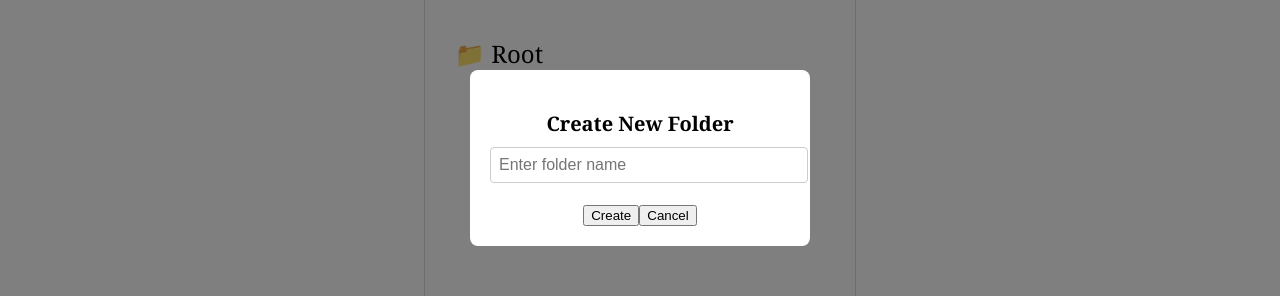
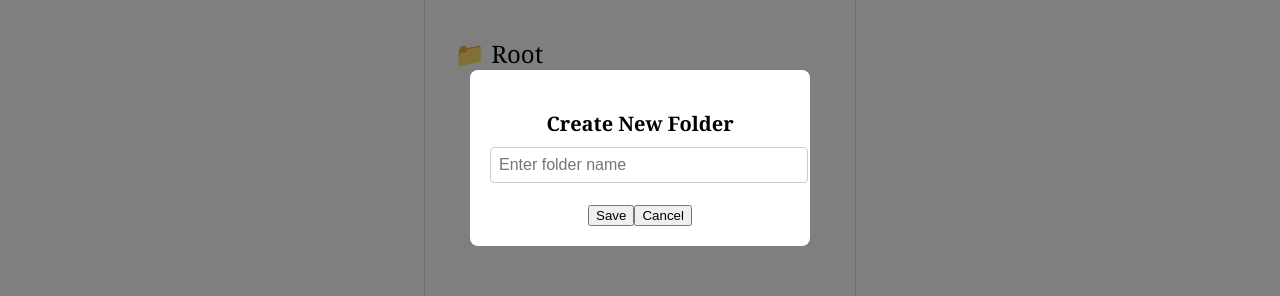
Before and after one commit to firecqt/testingApp, a React (Create React App) app in the folder citrus-app/: page /Library in a window 1280 px wide. Both pictures are taken after typing "Sample" into the empty fields and a click on the button "+ Folder". Shown: the part 242-538 px from the top of the page. Built offline with nearby package versions, Linux system fonts and the light colour scheme.

Commit message:
fixing capture camera part

```diff
--- a/citrus-app/src/LibraryPage.js
+++ b/citrus-app/src/LibraryPage.js
@@ -1,9 +1,11 @@
 import React, { useState, useEffect } from 'react';
-import { useNavigate } from 'react-router-dom';
+import { useNavigate, useLocation } from 'react-router-dom';
 import './LibraryPage.css';
 
 const LibraryPage = () => {
   const navigate = useNavigate();
+  const location = useLocation();
+  const { imageUrl, isFromCamera } = location.state || {};
 
   const loadStoredFiles = () => {
     const storedFiles = localStorage.getItem('libraryFiles');
@@ -40,10 +42,19 @@ const LibraryPage = () => {
   const [moveModalVisible, setMoveModalVisible] = useState(false);
   const [currentFile, setCurrentFile] = useState(null);
   const [currentFolder, setCurrentFolder] = useState('Root');
+  const [isCameraFile, setIsCameraFile] = useState(false);
+  const [newFileName, setNewFileName] = useState('');
+  const [modalShown, setModalShown] = useState(false);  // Track if the modal has been shown already
 
   useEffect(() => {
+    if (isFromCamera && imageUrl && !modalShown) {
+      setSelectedFile(imageUrl);
+      setIsCameraFile(true);
+      setShowModal(true); // Show modal only if it's the first time
+      setModalShown(true); // Mark modal as shown
+    }
     setFilteredFiles(files.filter(file => file.folder === currentFolder));
-  }, [files, currentFolder]);
+  }, [files, currentFolder, imageUrl, isFromCamera, modalShown]);  // Add modalShown as a dependency
 
   const handleSaveFolder = () => {
     if (newFolderName.trim() && !folders.some(folder => folder.name === newFolderName)) {
@@ -93,6 +104,15 @@ const LibraryPage = () => {
     }
   };
 
+  const handleCameraUpload = (file) => {
+    if (file) {
+      setIsCameraFile(true);
+      setSelectedFile(file);
+      setFileSource('camera');
+      setShowModal(true);
+    }
+  };
+
   const toggleDropdown = (file) => {
     setCurrentFile(file);
     setMoveModalVisible(true);
@@ -119,6 +139,27 @@ const LibraryPage = () => {
 
   const handleFolderClick = (folderName) => {
     setCurrentFolder(folderName);
+  };
+
+  const handleFileNameChange = (e) => {
+    setNewFileName(e.target.value);
+  };
+
+  const handleSaveFile = () => {
+    if (newFileName.trim()) {
+      const newFile = {
+        name: newFileName,
+        path: selectedFile,
+        folder: currentFolder,
+        isFromCamera: isCameraFile
+      };
+      const updatedFiles = [...files, newFile];
+      setFiles(updatedFiles);
+      localStorage.setItem('libraryFiles', JSON.stringify(updatedFiles));
+      setNewFileName('');
+      setIsCameraFile(false);
+      setShowModal(false);
+    }
   };
 
   return (
@@ -185,24 +226,34 @@ const LibraryPage = () => {
             {folders.filter(folder => folder.name !== 'Root').map((folder) => (
               <button key={folder.name} onClick={() => handleMoveFile(folder)}>{folder.name}</button>
             ))}
-            <button onClick={() => handleMoveFile({ name: 'Root' })}>Move to Root</button> {/* Allow move to Root */}
+            <button onClick={() => handleMoveFile({ name: 'Root' })}>Move to Root</button>
             <button onClick={() => setMoveModalVisible(false)}>Cancel</button>
           </div>
         </div>
       )}
 
       {/* Modal for New Folder Name */}
-      {showModal === 'folder' && (
+      {showModal && (
         <div className="modal">
           <div className="modal-content">
-            <h3>Create New Folder</h3>
+            <h3>{isCameraFile ? 'Name your Camera File' : 'Create New Folder'}</h3>
+            {isCameraFile && (
+              <input
+                type="text"
+                value={newFileName}
+                onChange={handleFileNameChange}
+                placeholder="Enter file name"
+              />
+            )}
+            {!isCameraFile && (
               <input
                 type="text"
                 value={newFolderName}
                 onChange={(e) => setNewFolderName(e.target.value)}
                 placeholder="Enter folder name"
               />
-            <button onClick={handleSaveFolder}>Create</button>
+            )}
+            <button onClick={isCameraFile ? handleSaveFile : handleSaveFolder}>Save</button>
             <button onClick={() => setShowModal(false)}>Cancel</button>
           </div>
         </div>
```
Lines whose indentation alone changed are shown as unchanged.
